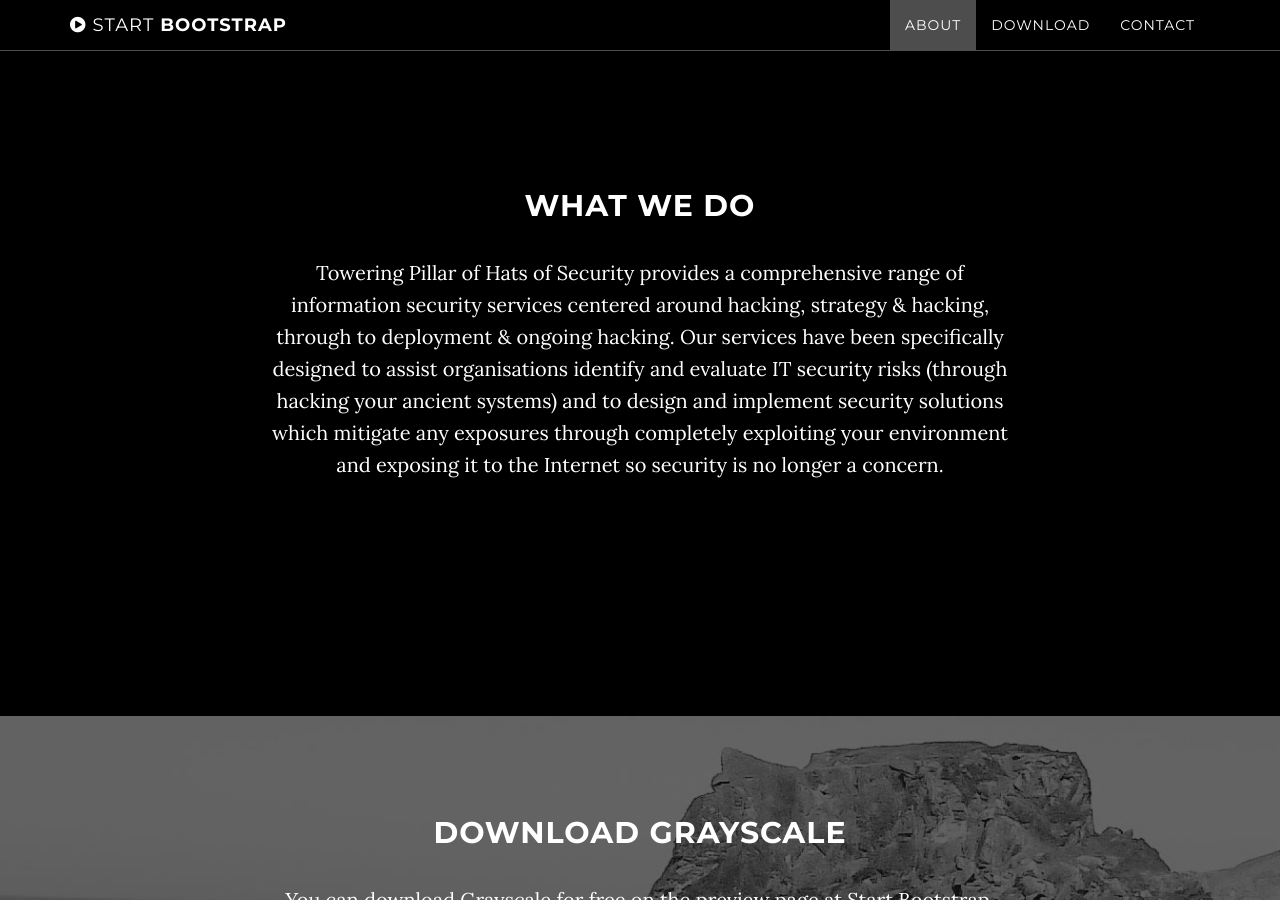
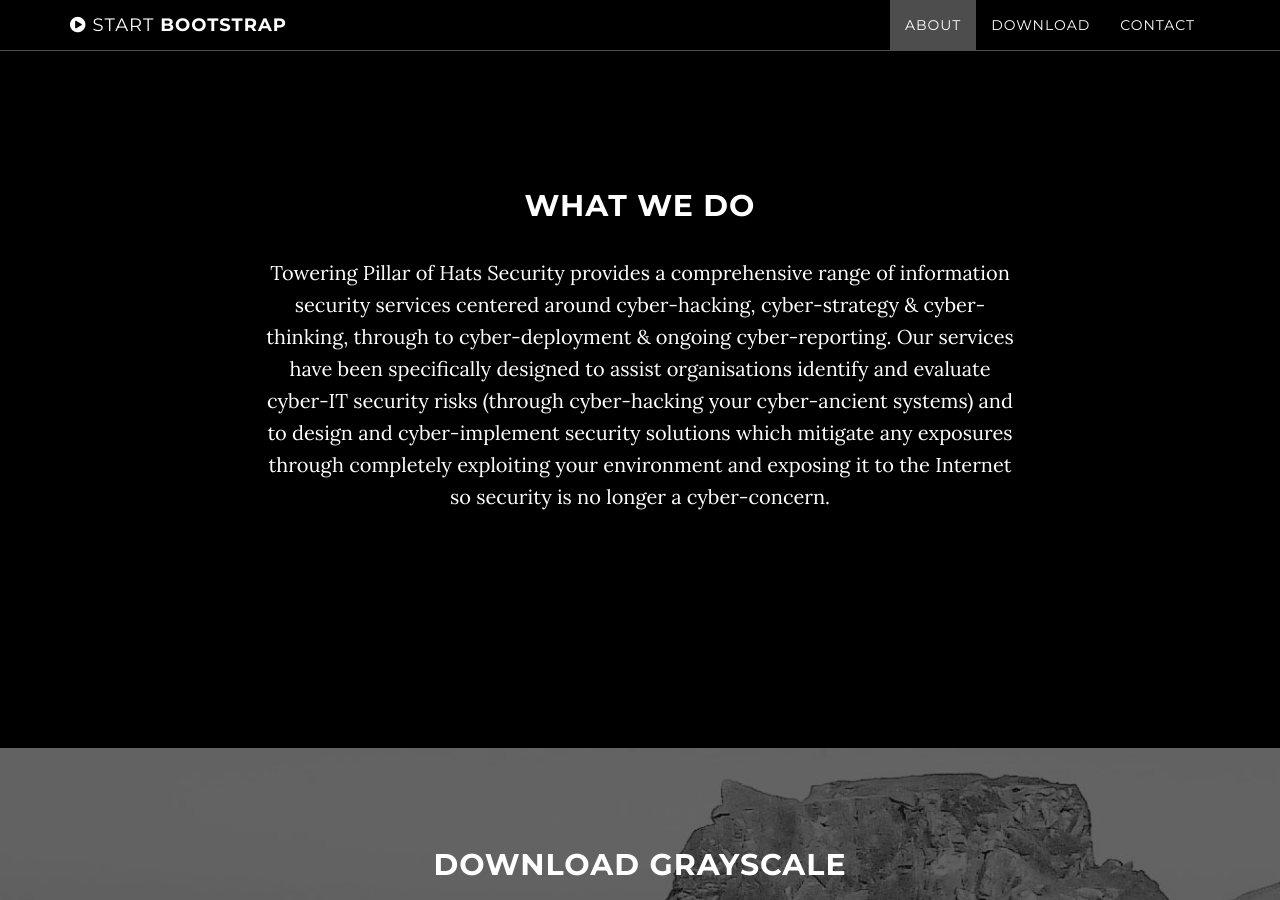
Before and after one commit to tpohs/tpohs.github.io, a Jekyll site: the page built from index.html, in a window 1280 px wide and 900 px high, scrolled down 911 px. Built offline with Jekyll 4.4.1, drawn with Linux system fonts in a browser that asks for light colours.

Commit message:
Update about.html

```diff
--- a/_includes/about.html
+++ b/_includes/about.html
@@ -3,7 +3,7 @@
         <div class="row">
             <div class="col-lg-8 col-lg-offset-2">
                 <h2>What we do</h2>
-                <p>Towering Pillar of Hats of Security provides a comprehensive range of information security services centered around hacking, strategy & hacking, through to deployment & ongoing hacking. Our services have been specifically designed to assist organisations identify and evaluate IT security risks (through hacking your ancient systems) and to design and implement security solutions which mitigate any exposures through completely exploiting your environment and exposing it to the Internet so security is no longer a concern.</p>
+                <p>Towering Pillar of Hats Security provides a comprehensive range of information security services centered around cyber-hacking, cyber-strategy & cyber-thinking, through to cyber-deployment & ongoing cyber-reporting. Our services have been specifically designed to assist organisations identify and evaluate cyber-IT security risks (through cyber-hacking your cyber-ancient systems) and to design and cyber-implement security solutions which mitigate any exposures through completely exploiting your environment and exposing it to the Internet so security is no longer a cyber-concern.</p>
             </div>
         </div>
     </section>
```
